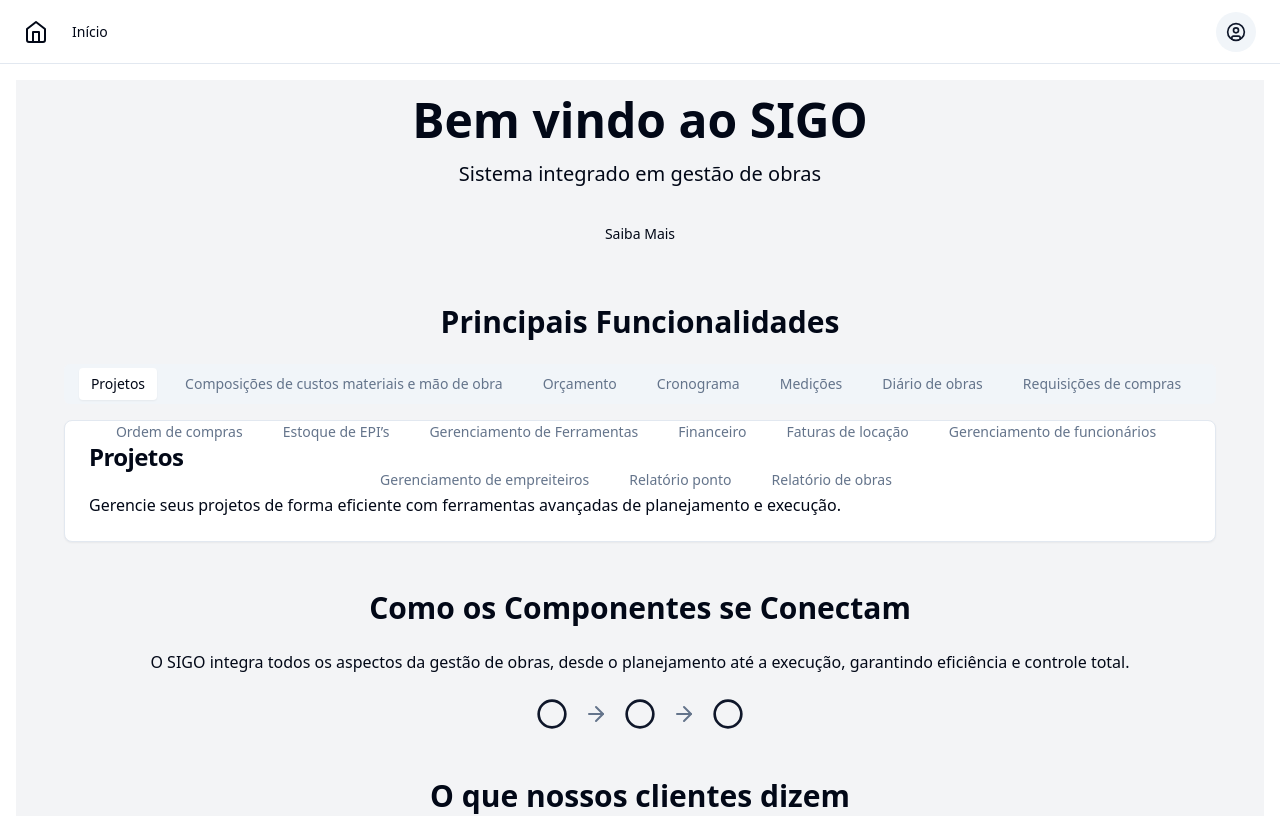
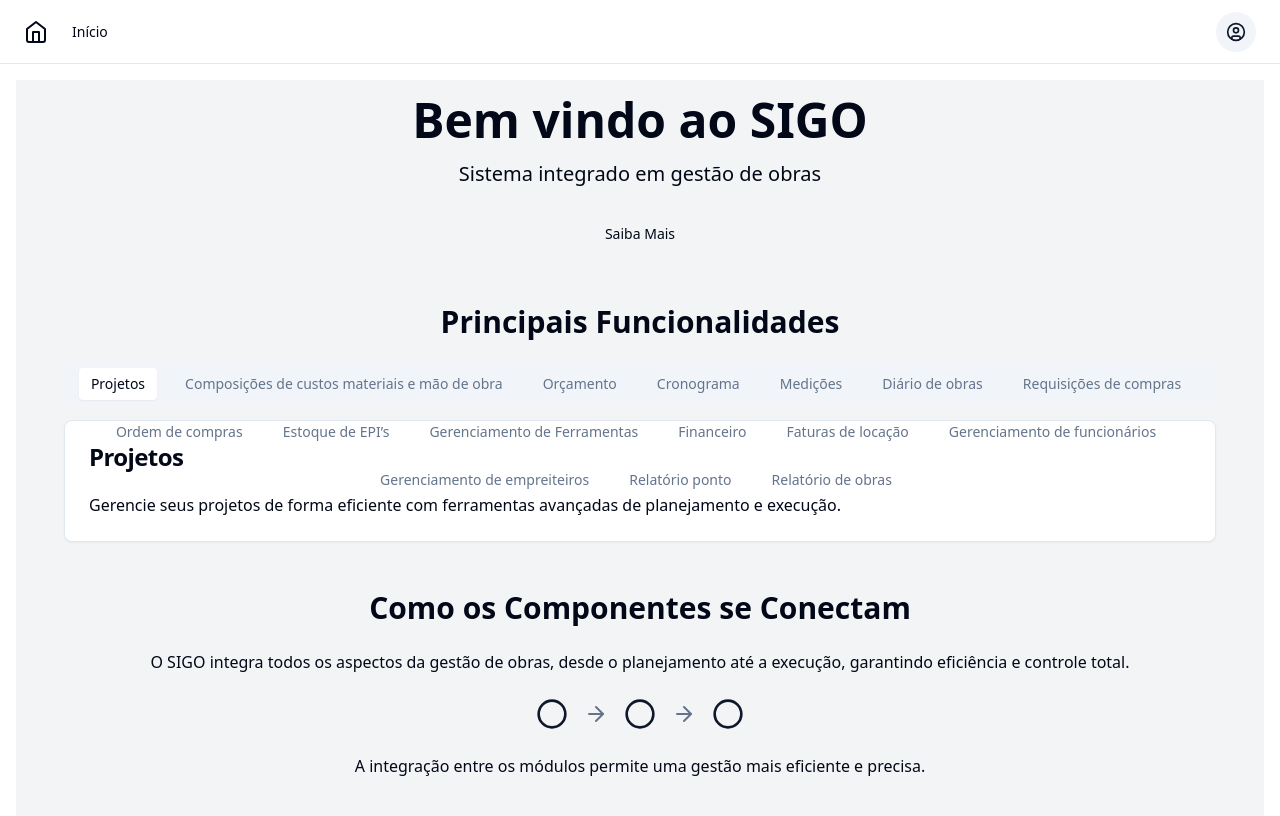
Before and after one commit to GPT-Engineer-App/site-builder, a React (Vite) app: page / in a window 1280 px wide. Shown: the top 816 px of the page. Built offline with nearby package versions, Linux system fonts and the light colour scheme.

Commit message:
Adjusted text positions on the Index page to avoid overlap with clickable elements.

```diff
--- a/src/pages/Index.jsx
+++ b/src/pages/Index.jsx
@@ -90,7 +90,7 @@ const Index = () => {
       <section className="w-full max-w-6xl mb-12">
         <h2 className="text-3xl font-bold mb-6 text-center">Como os Componentes se Conectam</h2>
         <p className="text-center mb-6">O SIGO integra todos os aspectos da gestão de obras, desde o planejamento até a execução, garantindo eficiência e controle total.</p>
-        <div className="flex justify-center">
+        <div className="flex justify-center mb-6">
           <TooltipProvider>
             <div className="flex items-center space-x-4">
               <Tooltip>
@@ -122,6 +122,7 @@ const Index = () => {
             </div>
           </TooltipProvider>
         </div>
+        <p className="text-center">A integração entre os módulos permite uma gestão mais eficiente e precisa.</p>
       </section>
 
       {/* Testimonials Section */}
```
